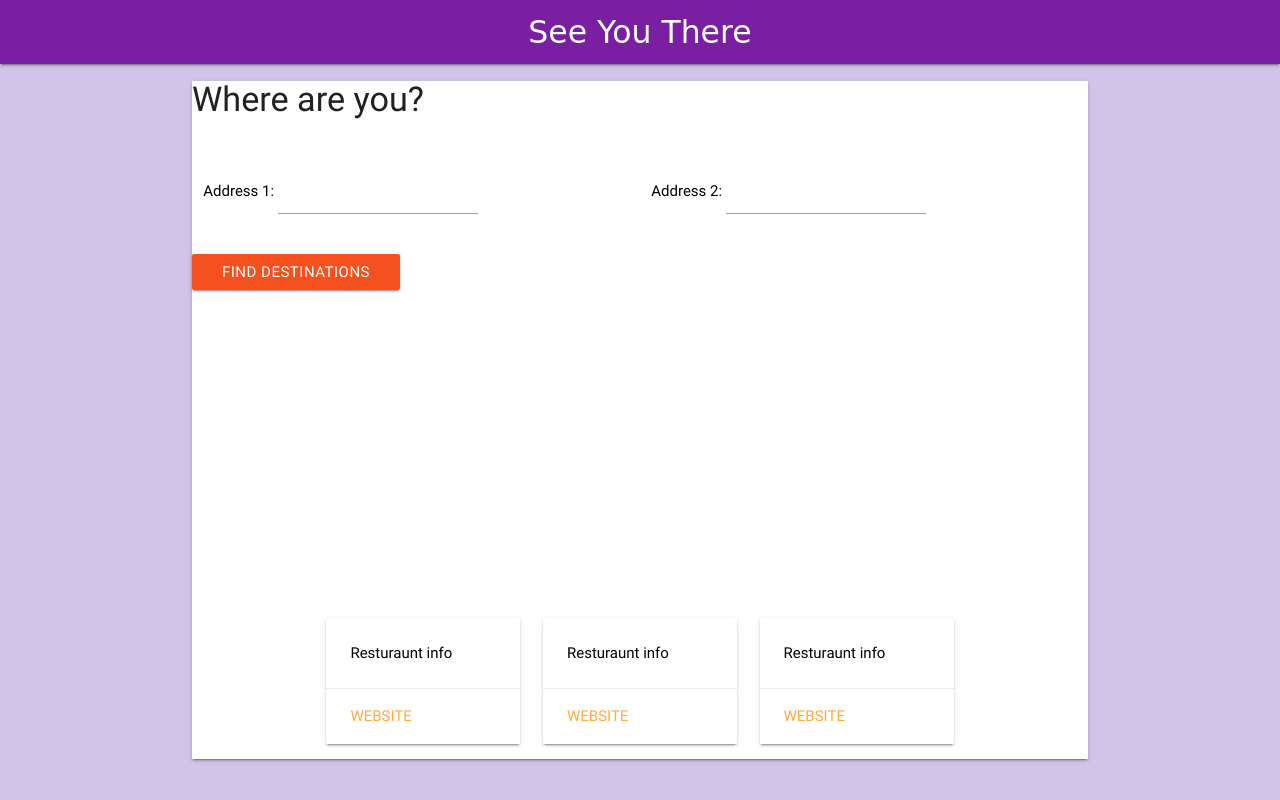
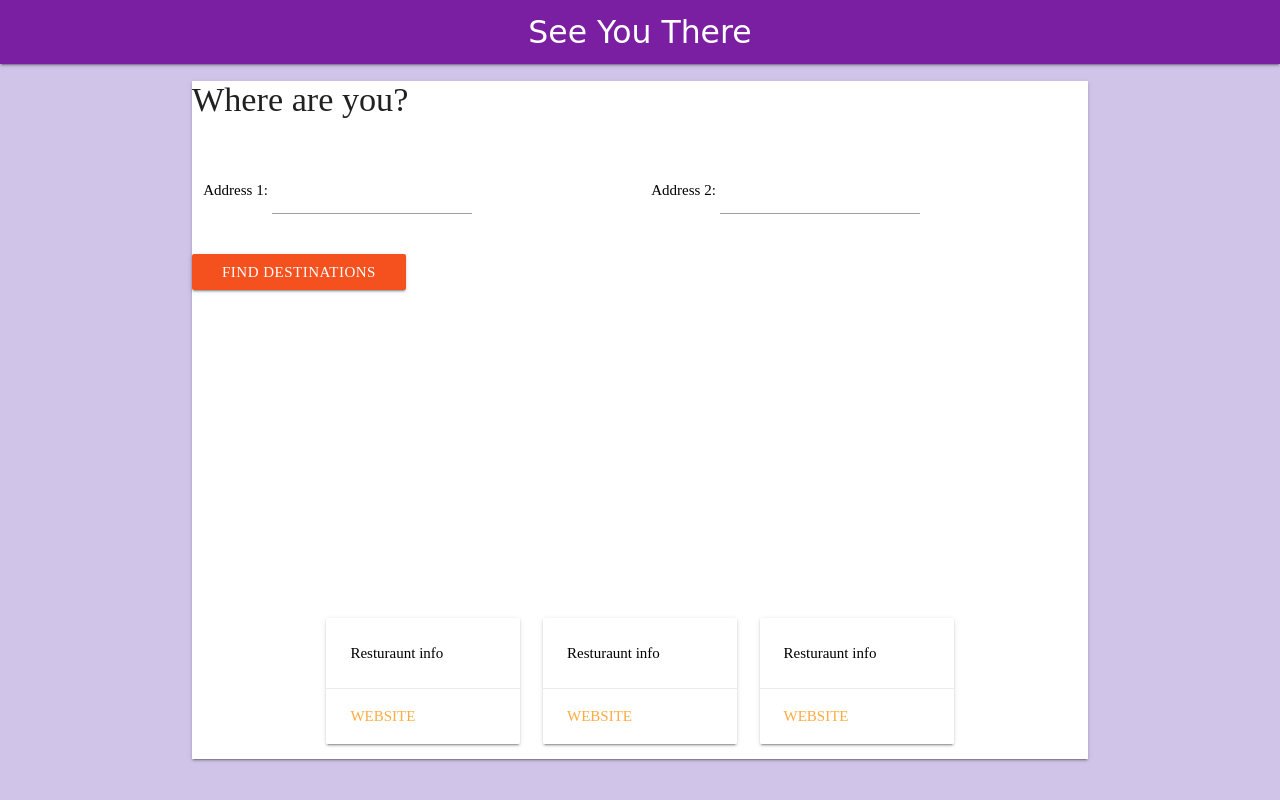
Before and after one commit to rdronam/SeeYouThere-MapTest, a plain HTML site: page maptest.html in a window 1280 px wide. Drawn offline with nearby package versions, Linux system fonts and the light colour scheme; some packages are replaced by stand-ins of ours; a web font is replaced by a local one.

Commit message:
font family to avenir

```diff
--- a/assets/css/maptest.css
+++ b/assets/css/maptest.css
@@ -6,6 +6,7 @@
 
 #card {
   background-color: #FFFFFF;
+  font-family: Avenir;
 }
 
 body {
```
